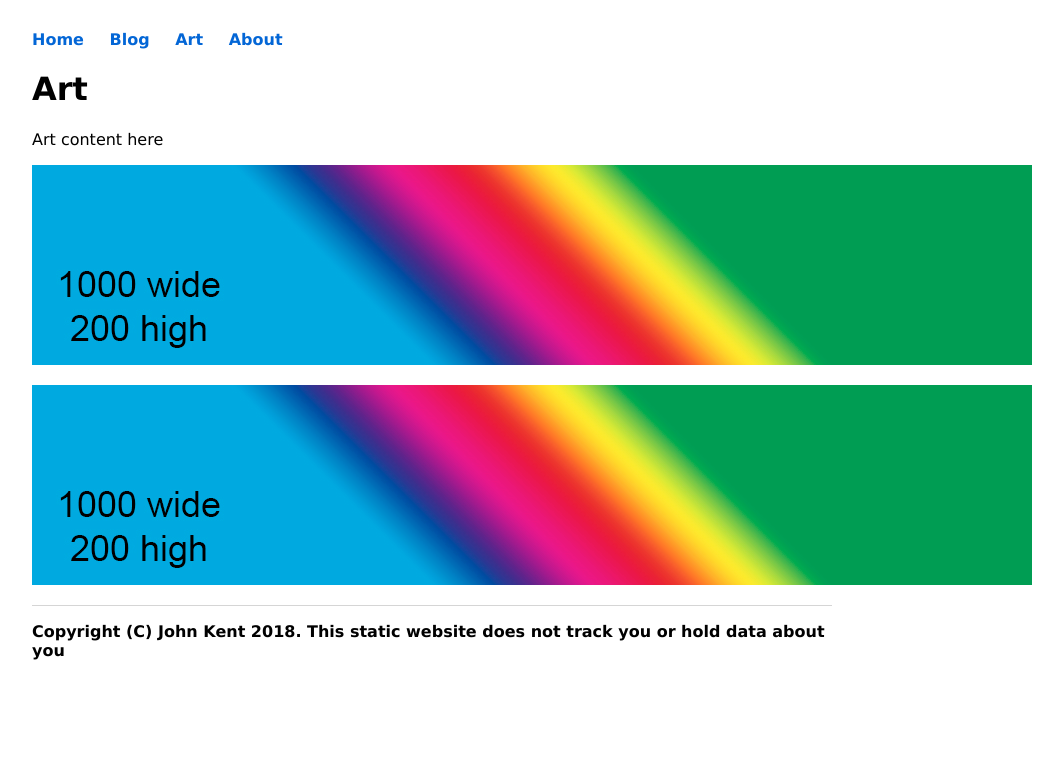
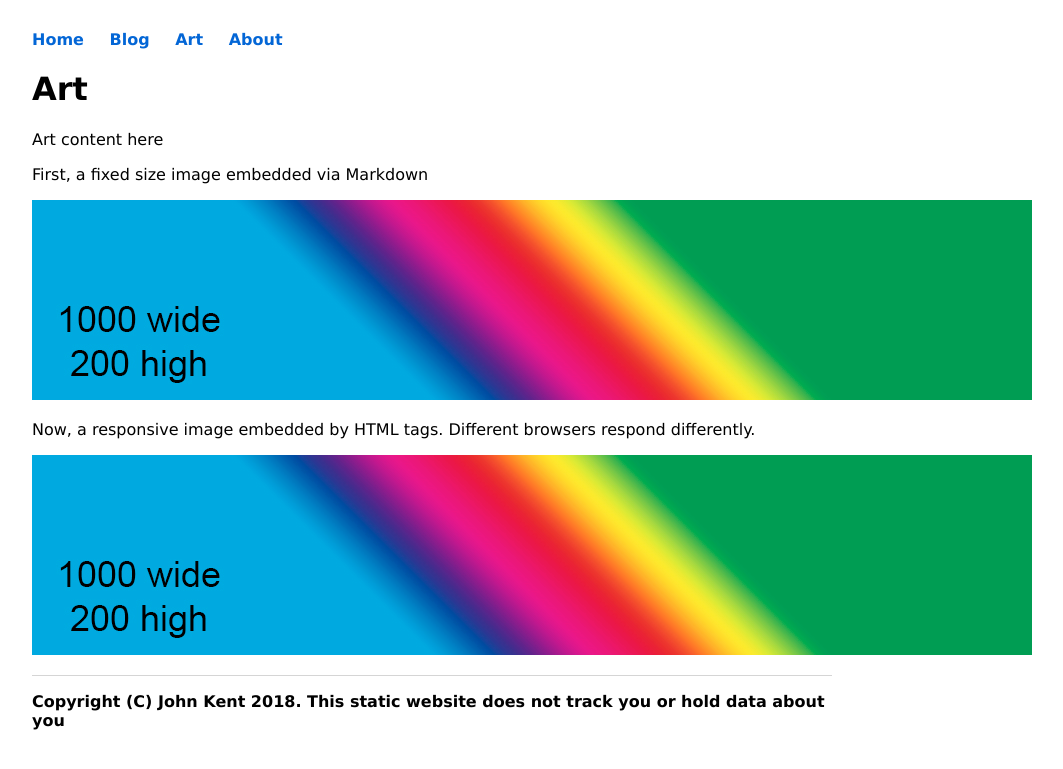
Before and after one commit to KineticLensman/KineticLensman.github.io, a Jekyll site: the page built from art.md, in a window 1280 px wide. Shown: the top 769 px of the page, without its empty margins (208-1271 px from the left). Built offline with Jekyll 4.4.1, drawn with Linux system fonts in a browser that asks for light colours.

Commit message:
added test images

```diff
--- a/art.md
+++ b/art.md
@@ -5,12 +5,16 @@
 
 Art content here
 
+First, a fixed size image embedded via Markdown
+
 ![Image](/image_test_JPEGs/Image01.1000.jpg)
+
+Now, a responsive image embedded by HTML tags. Different browsers respond differently.
 
 <img srcset="/image_test_JPEGs/Image01.200.jpg 200w,
              /image_test_JPEGs/Image01.400.jpg 400w,
              /image_test_JPEGs/Image01.800.jpg 800w,
-						 /image_test_JPEGs/Image01.1000.jpg 1000w"
+	     /image_test_JPEGs/Image01.1000.jpg 1000w"
      sizes="(max-width: 220px) 200px,
             (max-width: 440px) 400px,
 						(max-width: 840px) 800px,
```
